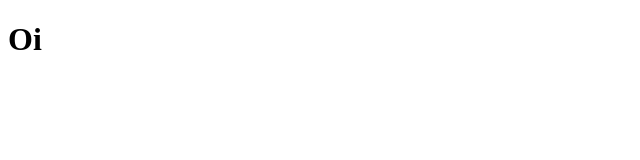
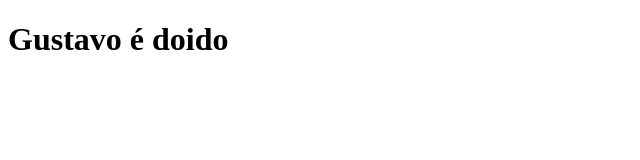
Before and after one commit to CaioTarso/teste, a plain HTML site: page index.html in a window 1280 px wide. Shown: the whole page, without its empty margins (0-640 px from the left). Drawn offline with Linux system fonts and the light colour scheme.

Commit message:
gustavo é paranoico

```diff
--- a/index.html
+++ b/index.html
@@ -6,6 +6,6 @@
     <title>Document</title>
 </head>
 <body>
-    <h1>Oi</h1>
+    <h1>Gustavo é doido</h1>
 </body>
 </html>
```
